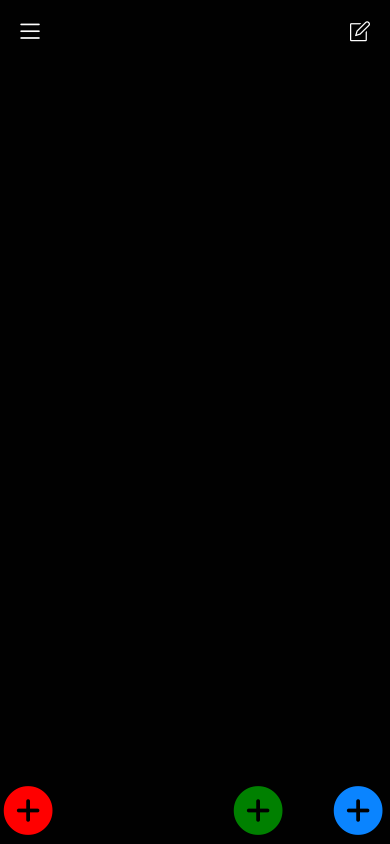
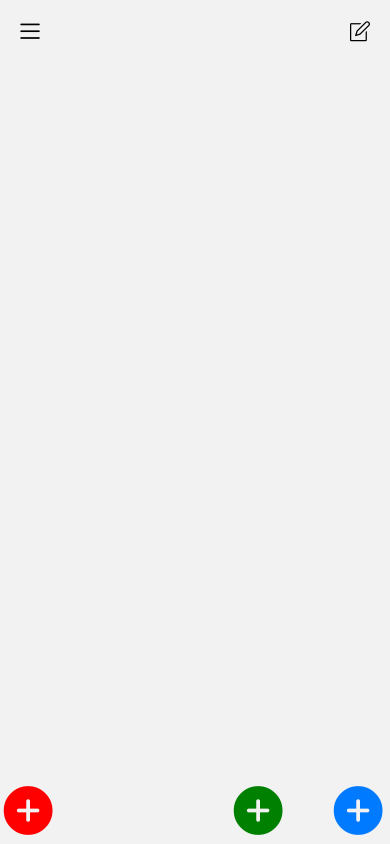
Before and after one commit to margrudniak/BoltNotes, a React Native app: screen / in a window 390 px wide. Built offline with nearby package versions, Linux system fonts and the light colour scheme.

Commit message:
fix: proper adjust theme

```diff
--- a/src/navigation/appNavigation.tsx
+++ b/src/navigation/appNavigation.tsx
@@ -31,7 +31,7 @@ export const AppNavigator = (props: NavigationProps) => {
 
   return (
     <NavigationContainer
-      theme={colorScheme === 'light' ? DarkTheme : DefaultTheme}
+      theme={colorScheme === 'dark' ? DarkTheme : DefaultTheme}
       {...props}>
       <AppStack />
     </NavigationContainer>
```
